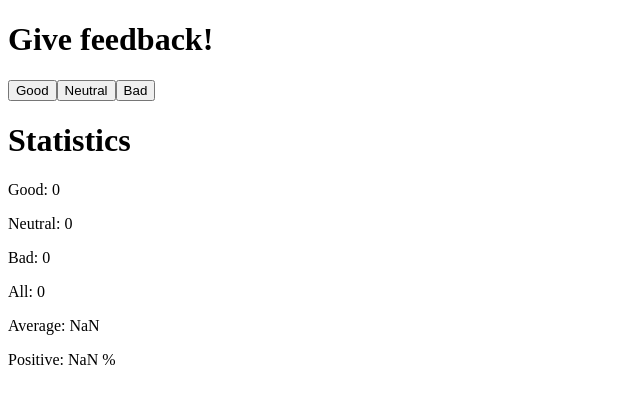
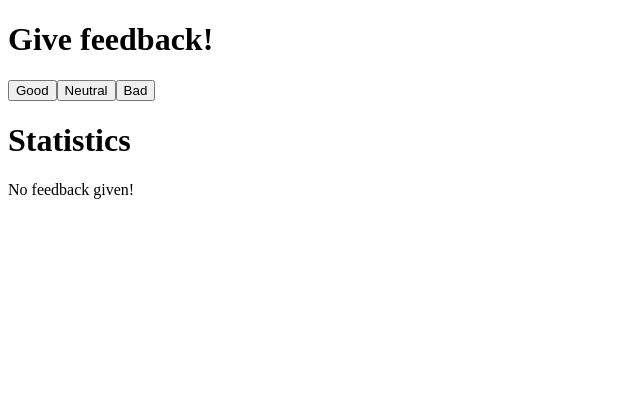
Before and after one commit to Matsu-J/hy-fullstackopen, a React (Vite) app in the folder osa1/unicafe/: page / in a window 1280 px wide. Shown: the top 404 px of the page, without its empty margins (0-640 px from the left). Built offline with nearby package versions, Linux system fonts and the light colour scheme.

Commit message:
exercise 1.9

```diff
--- a/osa1/unicafe/src/App.jsx
+++ b/osa1/unicafe/src/App.jsx
@@ -49,6 +49,19 @@ const App = () => {
     setScore(score-1)
   }
 
+  if (all <= 0) {
+    return (
+      <div>
+      <Header text="Give feedback!"/>
+      <Button click={handleGood} text="Good"/>
+      <Button click={handleNeutral} text="Neutral"/>
+      <Button click={handleNegative} text="Bad"/>
+      <Header text="Statistics"/>
+      <p>No feedback given!</p>
+    </div>
+    )
+  }
+
   return (
     <div>
       <Header text="Give feedback!"/>
```
